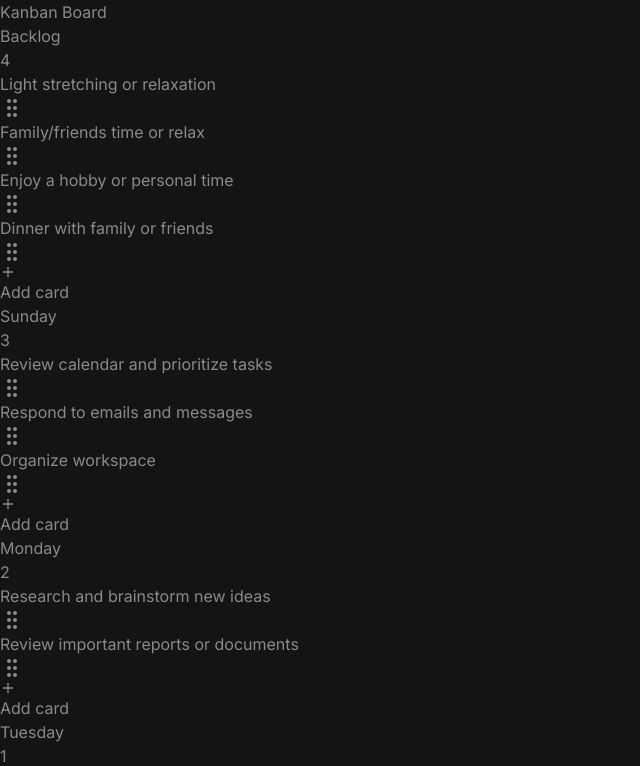
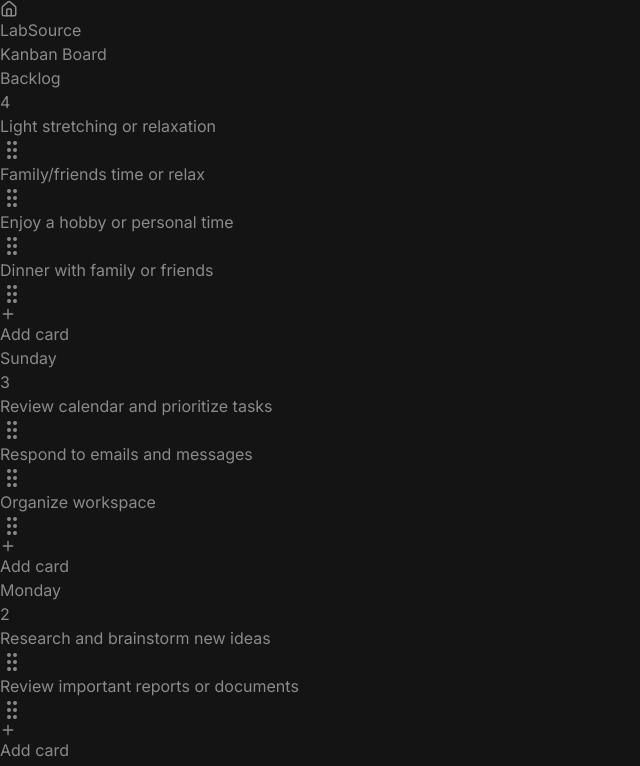
Before and after one commit to Ayusht0mar/my-portfolio, a Next.js app: page /lab/kanbanboard in a window 1280 px wide. Shown: the top 766 px of the page, without its empty margins (0-640 px from the left). Built offline with nearby package versions, Linux system fonts and the light colour scheme.

Commit message:
Add : lab floating button

```diff
--- a/src/app/lab/kanbanboard/page.tsx
+++ b/src/app/lab/kanbanboard/page.tsx
@@ -1,8 +1,12 @@
 import { KanbanBoard } from "@/components/lab/KanbanBoard";
+import LabFloatingButton from "@/components/lab/LabFloatingButton";
 
 const KanbanBoardPage = () => {
     return (
-        <KanbanBoard/>
+        <div>
+            <LabFloatingButton sourceLink="https://github.com/Ayusht0mar/my-portfolio/blob/master/src/components/lab/KanbanBoard.tsx"/>
+            <KanbanBoard/>
+        </div>
      );
 }
 
--- a/src/app/lab/logomarquee/page.tsx
+++ b/src/app/lab/logomarquee/page.tsx
@@ -1,8 +1,10 @@
+import LabFloatingButton from "@/components/lab/LabFloatingButton";
 import LogoMarquee from "@/components/lab/LogoMarquee";
 
 const logoMarqueePage = () => {
     return (
         <div>
+            <LabFloatingButton sourceLink="https://github.com/Ayusht0mar/my-portfolio/blob/master/src/components/lab/LogoMarquee.tsx"/>
             <LogoMarquee/>
         </div>
      );
```
